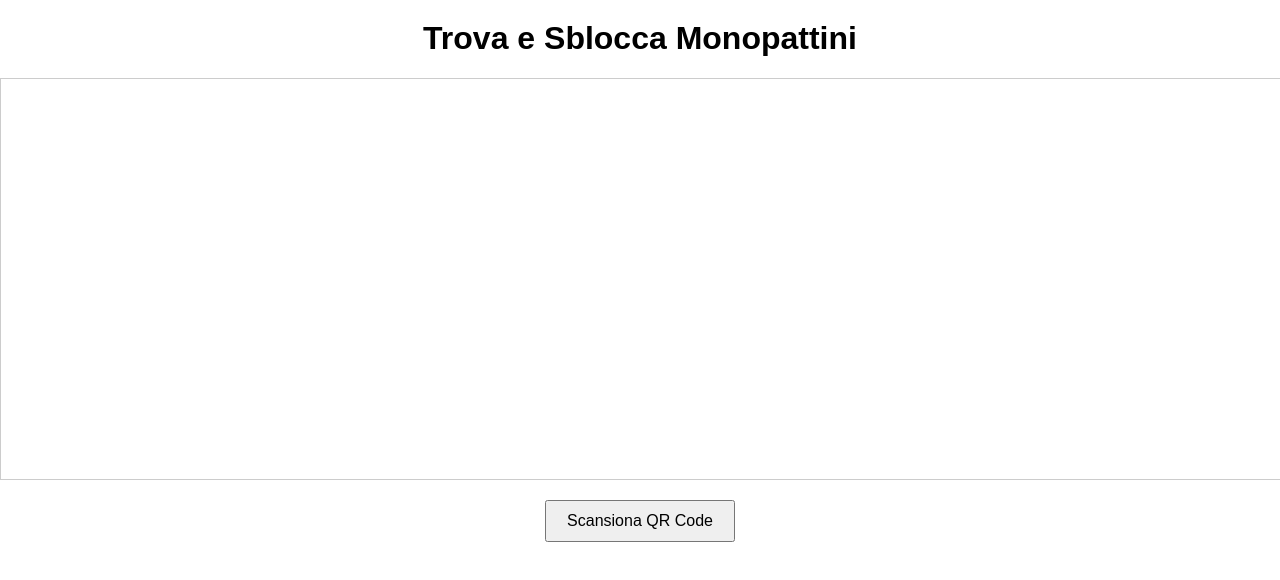
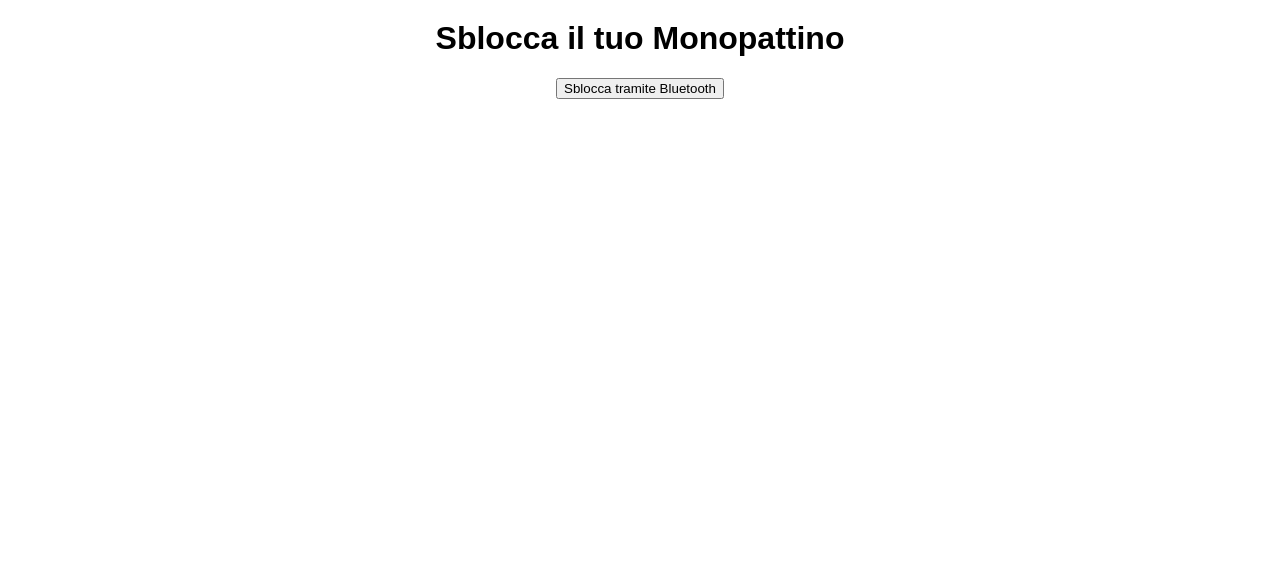
Before and after one commit to Maikbarre24/Monimaik, a plain HTML site: page index.html in a window 1280 px wide. Drawn offline with Linux system fonts and the light colour scheme.

Commit message:
Update index.html

```diff
--- a/index.html
+++ b/index.html
@@ -3,15 +3,13 @@
 <head>
     <meta charset="UTF-8">
     <meta name="viewport" content="width=device-width, initial-scale=1.0">
-    <title>Monopattini Vicini</title>
+    <title>Sblocca Monopattino</title>
     <link rel="stylesheet" href="style.css">
 </head>
 <body>
-    <h1>Trova e Sblocca Monopattini</h1>
-    <div id="map"></div>
-    <button id="scan-btn">Scansiona QR Code</button>
-    <div id="qr-reader" style="display:none;"></div>
-    <script src="https://unpkg.com/html5-qrcode/minified/html5-qrcode.min.js"></script>
+    <h1>Sblocca il tuo Monopattino</h1>
+    <button id="unlock-btn">Sblocca tramite Bluetooth</button>
+    <p id="status"></p>
     <script src="script.js"></script>
 </body>
 </html>
```
